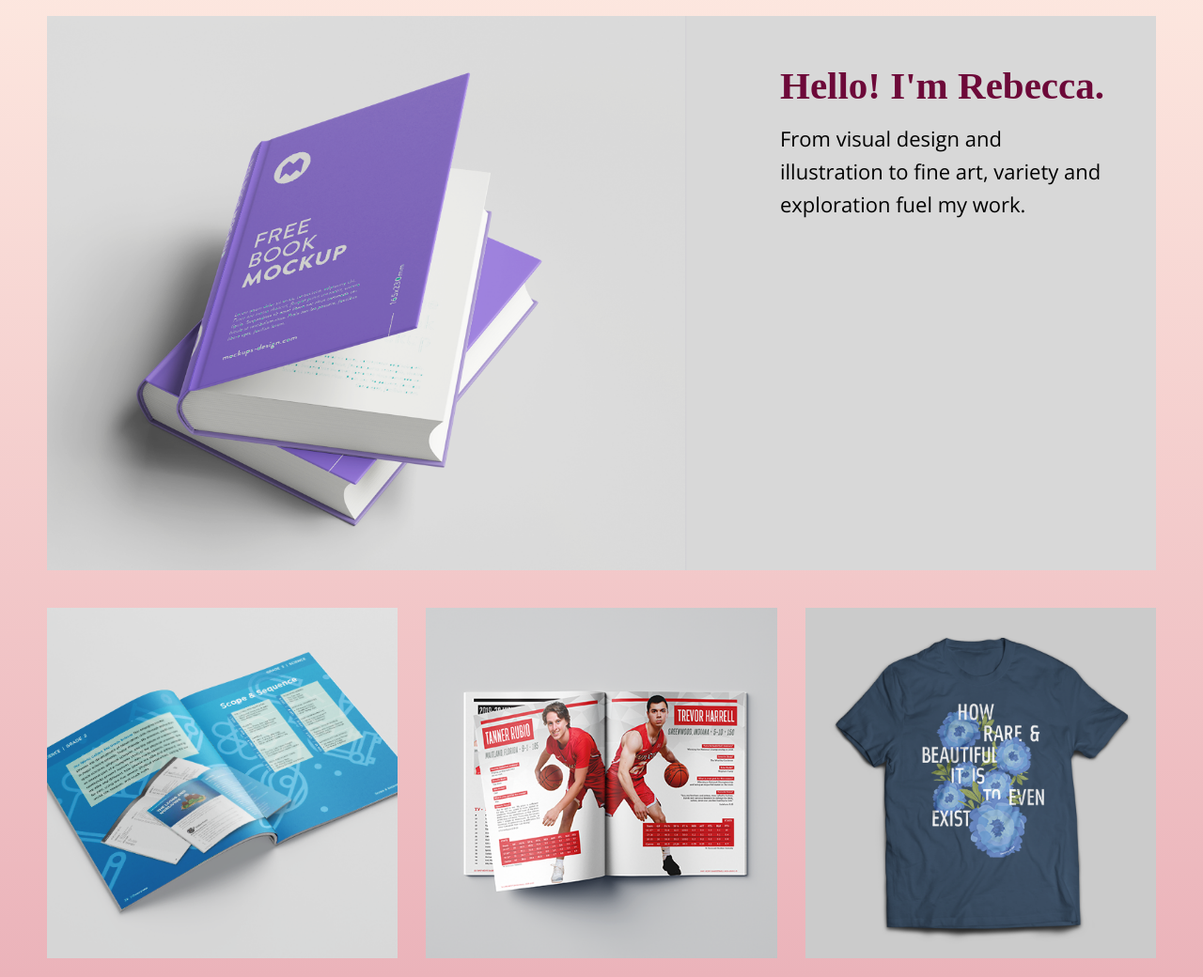
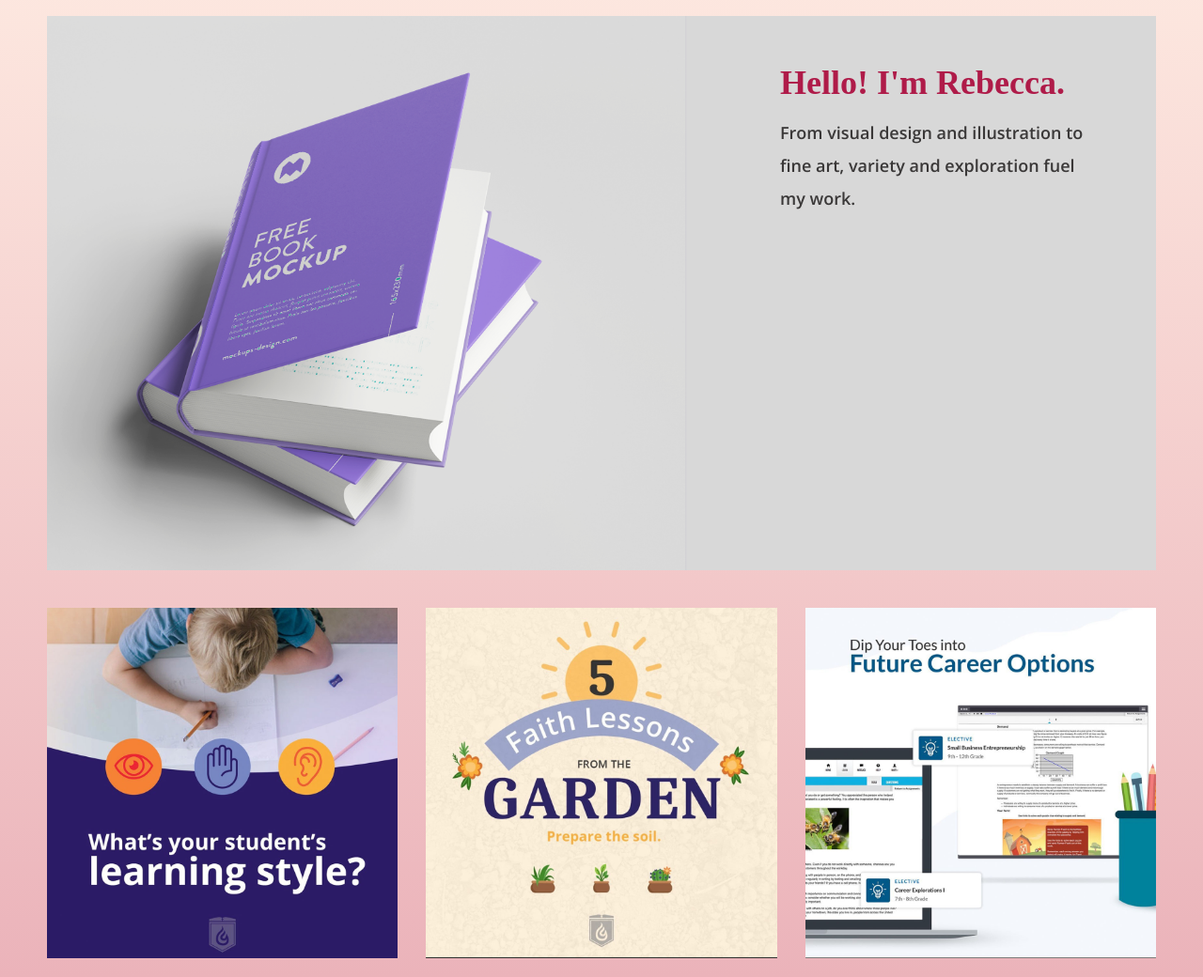
Before and after one commit to rebeccabagley/rebeccabagley.github.io, a plain HTML site: page index.html in a window 1280 px wide. Shown: the part 93-1133 px from the top of the page at 94% size. Drawn offline with nearby package versions, Linux system fonts and the light colour scheme.

Commit message:
changing css on index and about

```diff
--- a/index.html
+++ b/index.html
@@ -19,10 +19,10 @@
         <img src="assets/main-hero.png" />
         <div class="hero-image-floating-text">
           <div class="floating-text-header">
-            Hello! I'm Rebecca.
+            Hello! I'm&nbsp;Rebecca.
           </div>
           <div class="floating-text-subject">
-            From visual design and illustration to fine art, variety and exploration fuel my work.
+            From visual design and illustration to fine art, variety and exploration fuel my&nbsp;work.
           </div>
         </div>
       </div>
@@ -30,13 +30,13 @@
 
     <div class="portfolio-preview-container">
       <div class="portfolio-item item-one">
-        <img src="assets/portfolio-sample-1.png" />
+        <img src="assets/ignite-portfolio/ICA-learning-style.jpg" />
       </div>
       <div class="portfolio-item item-two">
-        <img src="assets/portfolio-sample-2.png" />
+        <img src="assets/ignite-portfolio/ICA-faith-3-1.jpg" />
       </div>
       <div class="portfolio-item item-three">
-        <img src="assets/portfolio-sample-3.png" />
+        <img src="assets/calvert-portfolio/CAL-electives-4.jpg" />
       </div>
     </div>
 
--- a/styles/about.css
+++ b/styles/about.css
@@ -10,7 +10,7 @@
 }
 
 .first-row img {
-    max-width: 500px;
+    max-width: 500px; max-height: 500px;
 }
 
 .first-row .intro-text {
--- a/styles/index.css
+++ b/styles/index.css
@@ -22,17 +22,19 @@
 }
 
 .hero-image-floating-text .floating-text-header {
-  font-family: baskerville;
-  color: #6d0939;
-  font-size: 41px;
+  font-family: 'baskerville';
+  color: #af1b49;
+  font-size: 36px;
   font-weight: bold;
   padding-bottom: 15px;
 }
 
 .hero-image-floating-text .floating-text-subject {
   font-family: 'Open Sans';
+  color: #3a3838;
   line-height: 35px;
-  font-size: 22px;
+  font-size: 18px;
+  font-weight: bold;
 }
 
 .portfolio-preview-container {
```
